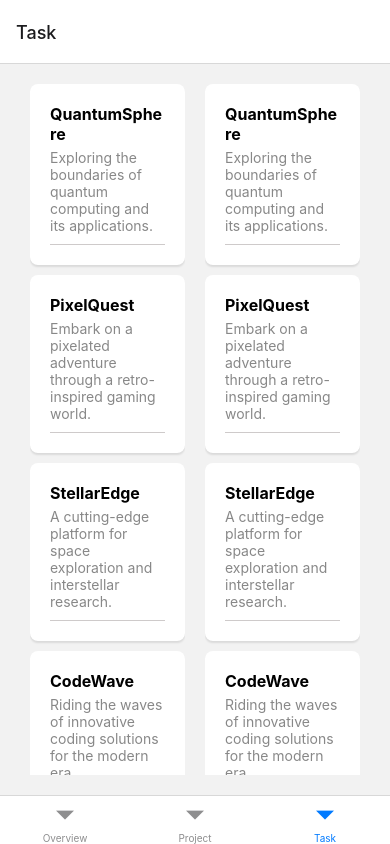
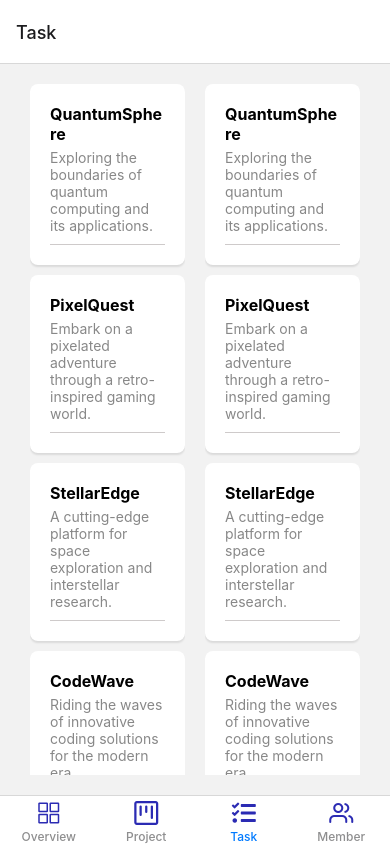
Before and after one commit to parwatcodes/TaskMan-Mobile, a React Native app: screen /Task in a window 390 px wide. Built offline with nearby package versions, Linux system fonts and the light colour scheme.

Commit message:
design: enhance tabbar design

```diff
--- a/package.json
+++ b/package.json
@@ -17,7 +17,8 @@
     "react": "18.2.0",
     "react-native": "0.71.8",
     "react-native-safe-area-context": "4.5.0",
-    "react-native-screens": "~3.20.0"
+    "react-native-screens": "~3.20.0",
+    "react-native-vector-icons": "^9.2.0"
   },
   "devDependencies": {
     "@babel/core": "^7.20.0"
--- a/src/Screens/HomeScreen.js
+++ b/src/Screens/HomeScreen.js
@@ -1,18 +1,50 @@
 import React from 'react';
+import IonIcon from 'react-native-vector-icons/Ionicons';
+import OctiIcon from 'react-native-vector-icons/Octicons';
+import FeatherIcon from 'react-native-vector-icons/Feather';
+import FontAwesome5Icon from 'react-native-vector-icons/FontAwesome5';
 import { createBottomTabNavigator } from '@react-navigation/bottom-tabs';
 
 import TaskScreen from './TaskScreen';
 import ProjectScreen from './ProjectScreen';
 import OverviewScreen from './OverviewScreen';
+import { darkBlue } from '../constants/colors';
 
 const Tab = createBottomTabNavigator();
+
+let tabBarIconSize = 24;
+let tabBarLabelStyle = {
+  fontSize: 12,
+  fontWeight: 500
+};
 
 const HomeScreen = () => {
   return (
     <Tab.Navigator>
-      <Tab.Screen name="Overview" component={OverviewScreen} />
-      <Tab.Screen name="Project" component={ProjectScreen} />
-      <Tab.Screen name="Task" component={TaskScreen} />
+      <Tab.Screen name="Overview" component={OverviewScreen} options={{
+        tabBarIcon: ({ color, size }) => (
+          <IonIcon size={tabBarIconSize} color={darkBlue} name="ios-grid-outline" />
+        ),
+        tabBarLabelStyle
+      }} />
+      <Tab.Screen name="Project" component={ProjectScreen} options={{
+        tabBarIcon: ({ color, size }) => (
+          <OctiIcon size={tabBarIconSize} color={darkBlue} name="project" />
+        ),
+        tabBarLabelStyle
+      }} />
+      <Tab.Screen name="Task" component={TaskScreen} options={{
+        tabBarIcon: ({ color, size }) => (
+          <FontAwesome5Icon size={tabBarIconSize} color={darkBlue} name="tasks" />
+        ),
+        tabBarLabelStyle
+      }} />
+      <Tab.Screen name="Member" component={TaskScreen} options={{
+        tabBarIcon: ({ color, size }) => (
+          <FeatherIcon size={tabBarIconSize} color={darkBlue} name="users" />
+        ),
+        tabBarLabelStyle
+      }} />
     </Tab.Navigator>
   );
 };
--- a/src/constants/colors.js
+++ b/src/constants/colors.js
@@ -13,3 +13,4 @@ export const lightYellow = '#FFFEC4';
 export const darkGreen = '#03C988';
 export const darkYellow = '#ECB365';
 export const darkRed = '#D21312';
+export const darkBlue = '#2B2BB3'
```
Also changed, not shown: 1 other file (tests, documents, lock files or other folders).
